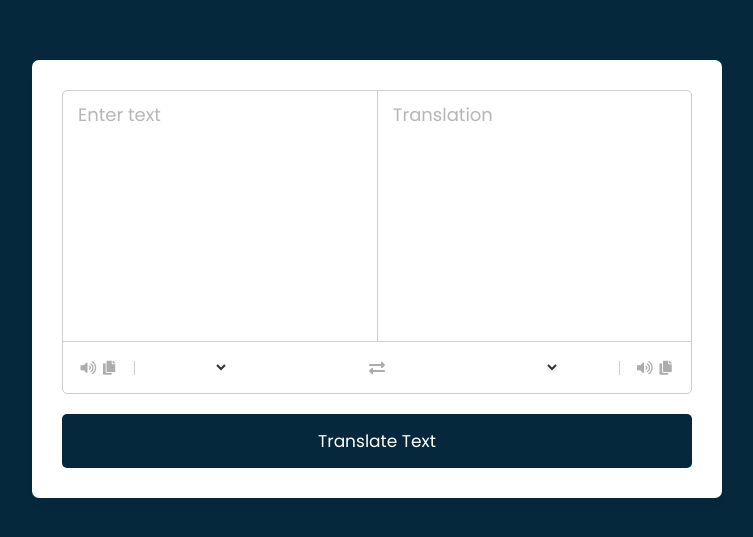
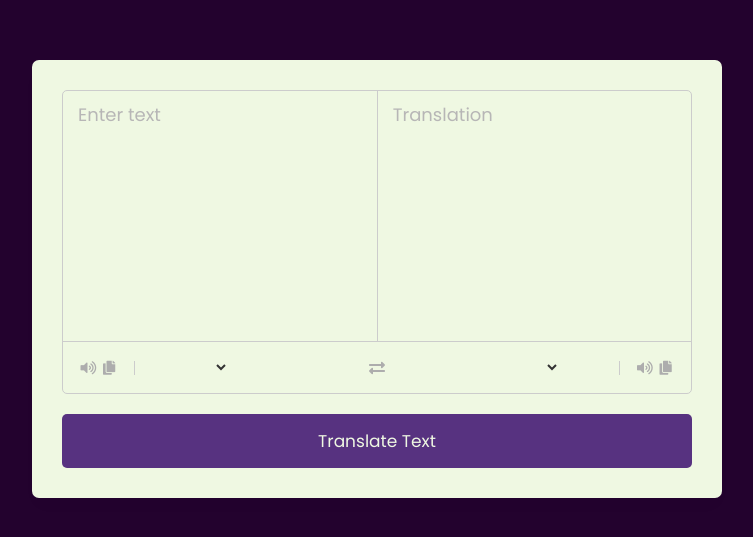
Before and after one commit to thiagomd22/translator-app, a plain HTML site: page index.html in a window 1280 px wide. Shown: the part 121-658 px from the top of the page, without its empty margins (263-1016 px from the left). Drawn offline with Linux system fonts and the light colour scheme.

Commit message:
update_color_css

```diff
--- a/style.css
+++ b/style.css
@@ -13,14 +13,14 @@ body {
     justify-content: center;
     padding: 0 10px;
     min-height: 100vh;
-    background: #06283D;
+    background: #23022E;
 }
 
 .container {
     max-width: 690px;
     width: 100%;
     padding: 30px;
-    background: #fff;
+    background: #EFF8E2;
     border-radius: 7px;
     box-shadow: 0 10px 20px rgba(0, 0, 0, 0.01);
 }
@@ -108,7 +108,7 @@ li,
 
 .text-input textarea::-webkit-scrollbar-track,
 .controls .row select::-webkit-scrollbar-track {
-    background: #fff;
+    background: #EFF8E2;
 }
 
 .text-input textarea::-webkit-scrollbar-thumb {
@@ -138,12 +138,12 @@ li,
     padding: 14px;
     outline: none;
     border: none;
-    color: #fff;
+    color: #EFF8E2;
     cursor: pointer;
     margin-top: 20px;
     font-size: 17px;
     border-radius: 5px;
-    background-color: #06283D;
+    background-color: #573280;
 }
 
 @media (max-width: 660px) {
```
